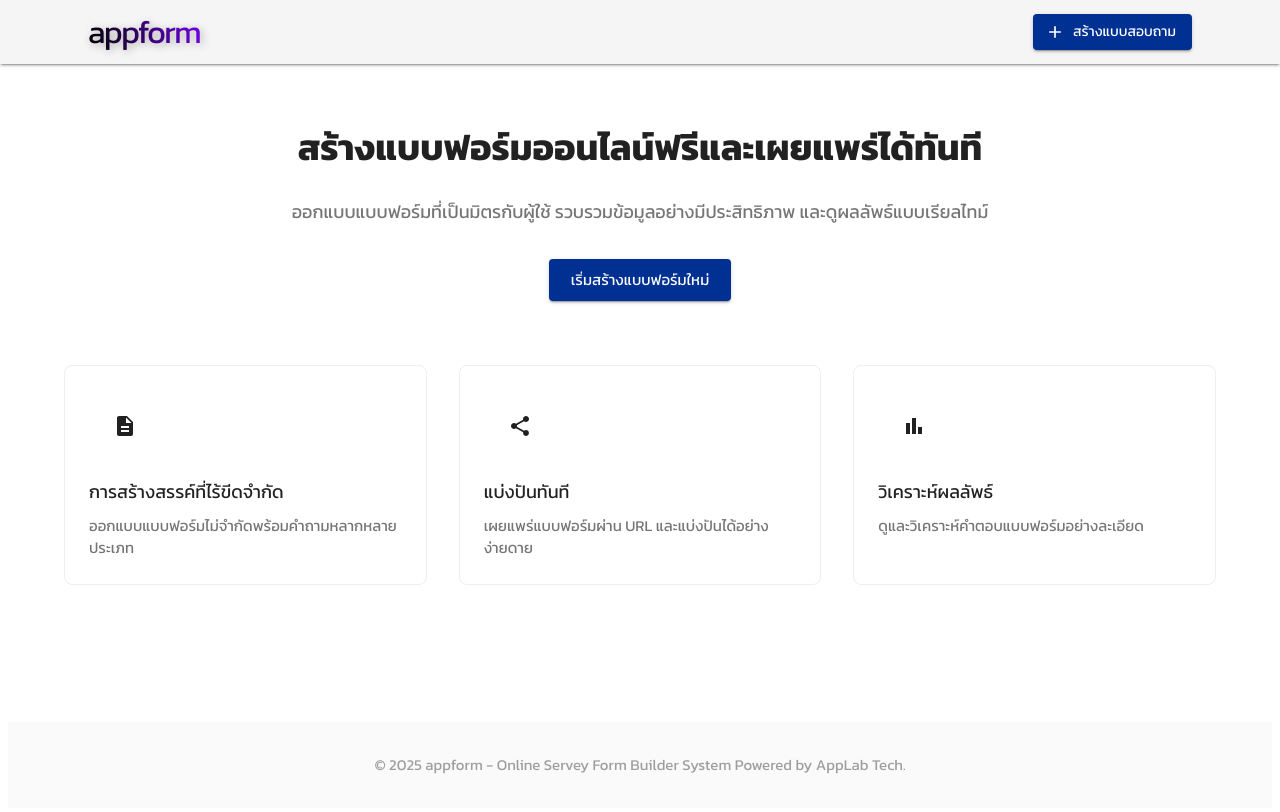
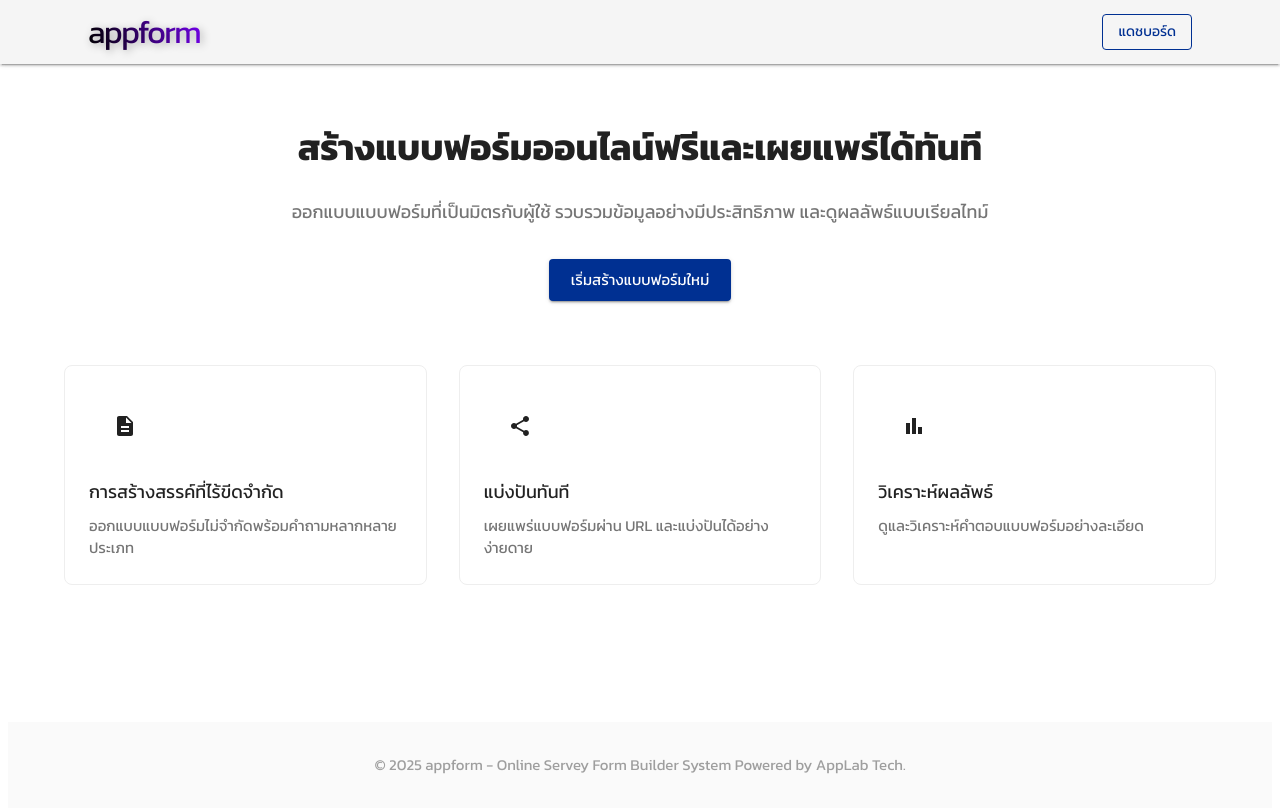
Before and after one commit to jakkapan1789/survey-app, a Next.js app: page / in a window 1280 px wide. Shown: the top 812 px of the page. Built offline with nearby package versions, Linux system fonts and the light colour scheme.

Commit message:
fix bug preview

```diff
--- a/src/components/Navbar.js
+++ b/src/components/Navbar.js
@@ -44,7 +44,6 @@ const Navbar = () => {
               sx={{
                 color: "#003092",
                 borderColor: "#003092",
-                display: { xs: "none" },
               }}
               onClick={() => router.push("/dashboard")}
             >
@@ -54,7 +53,7 @@ const Navbar = () => {
               variant="contained"
               onClick={handleCreateForm}
               startIcon={<Add />}
-              sx={{ bgcolor: "#003092" }}
+              sx={{ bgcolor: "#003092", display: { xs: "none" } }}
             >
               สร้างแบบสอบถาม
             </Button>
```
